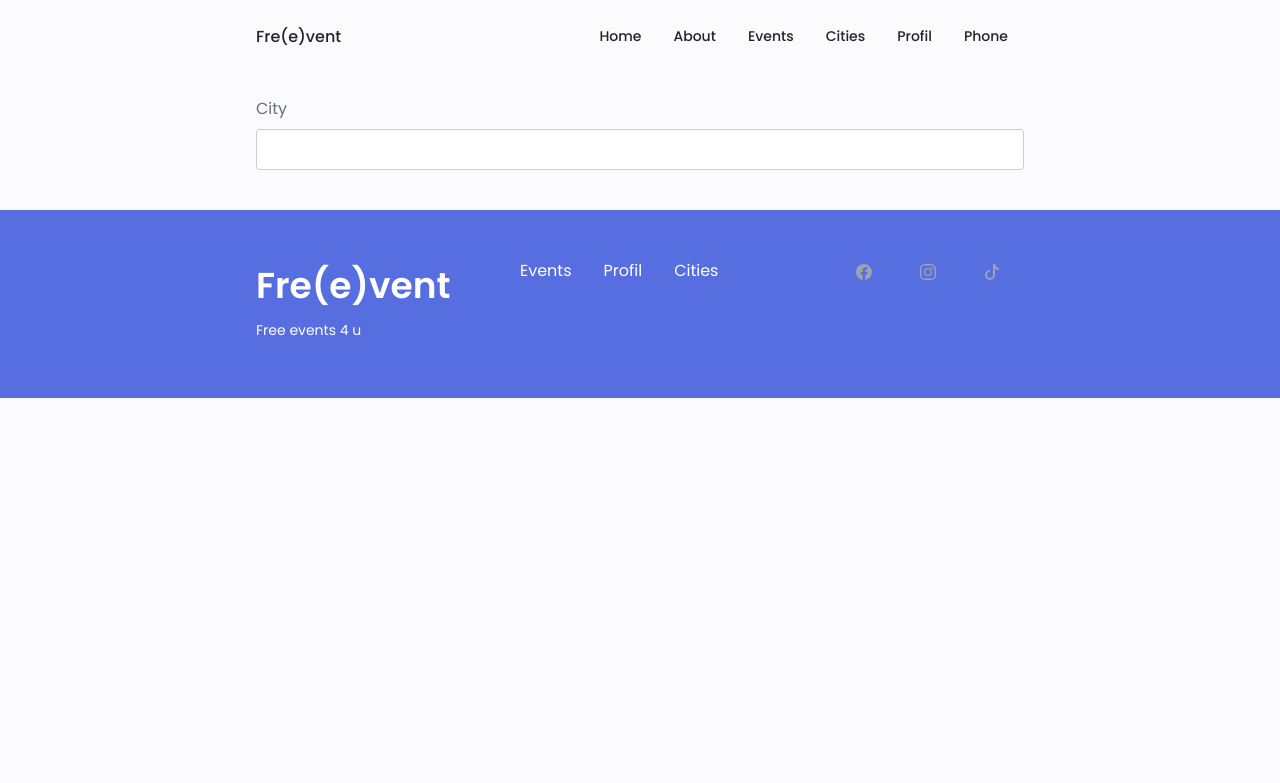
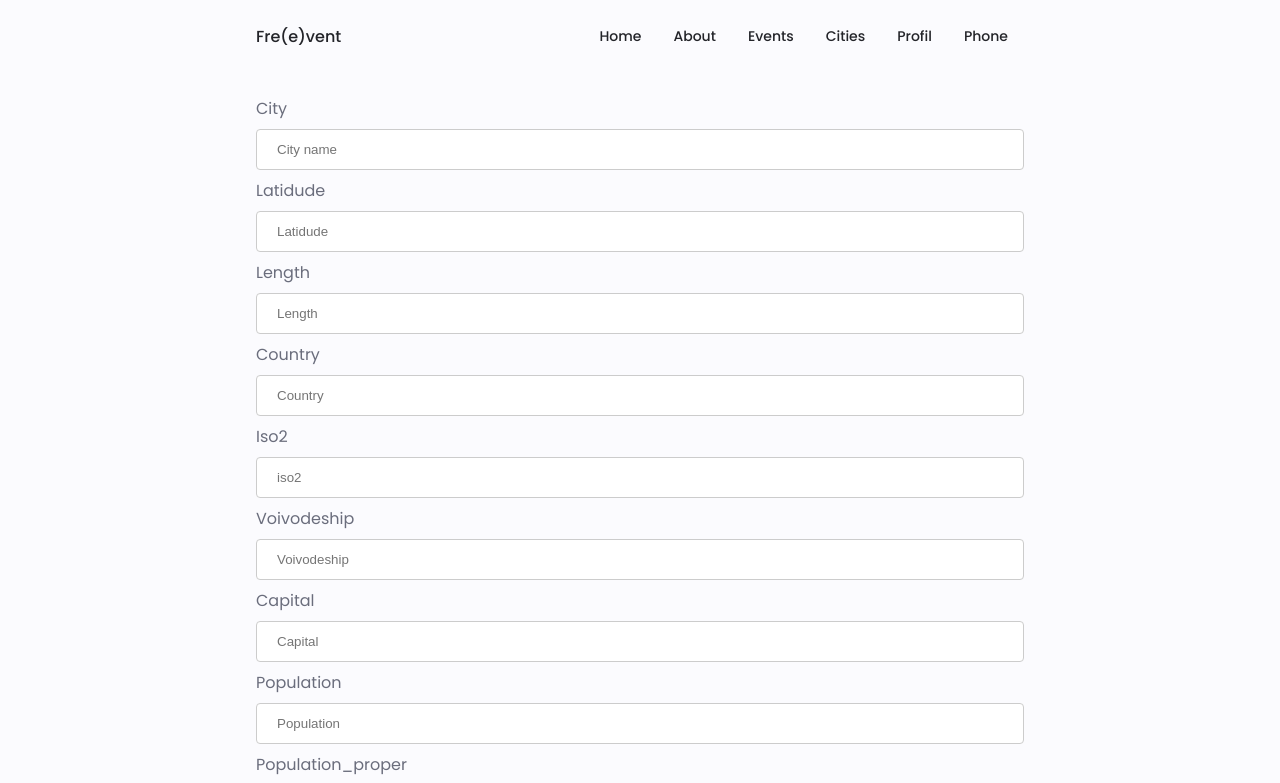
Before and after one commit to Staxar/Freevent, a Next.js app: page /cities/add in a window 1280 px wide. Shown: the top 783 px of the page. Built offline with nearby package versions, Linux system fonts and the light colour scheme.

Commit message:
Add cities and event page, add swiper in cities section, update database

```diff
--- a/components/Events.jsx
+++ b/components/Events.jsx
@@ -10,7 +10,7 @@ export default function Events({ eventsList, citiesList }) {
         <h2 className="section__title">Events</h2>
         <div className="events__container container grid">
         {eventsList.map((event,i) =>{
-          if(i<4){
+          if(i<5){
             return(
               <CardEvent
               key={event._id}
--- a/components/Layout/Header.jsx
+++ b/components/Layout/Header.jsx
@@ -26,7 +26,7 @@ export default function Header() {
     <section className="header">
       <header className="header" id="header">
           <nav className="nav container">
-            <a href="#" className="nav__logo">Fre(e)vent</a>
+            <a href="/" className="nav__logo">Fre(e)vent</a>
 
           <div className="nav__menu" id="nav-menu">
                     <ul className="nav__list grid">
--- a/models/Cities.js
+++ b/models/Cities.js
@@ -8,12 +8,10 @@ const CitiesSchema = new mongoose.Schema({
     },
     lat:{
         type: String,
-        required: true,
         maxlength: 255,
     },
     lng:{
         type: String,
-        required: true,
         maxlength: 255,
     },
     country:{
@@ -23,7 +21,6 @@ const CitiesSchema = new mongoose.Schema({
     },
     iso2:{
         type: String,
-        required: true,
         maxlength: 255,
     },
     voivodeship:{
@@ -43,6 +40,7 @@ const CitiesSchema = new mongoose.Schema({
         type: String,
         maxlength: 255,
     }
-})
+},{ timestamps: true }
+)
 
 export default mongoose.models.Cities || mongoose.model("Cities", CitiesSchema);
--- a/pages/cities/add.jsx
+++ b/pages/cities/add.jsx
@@ -1,30 +1,132 @@
-import React from 'react'
+import React, { useState, useRef } from 'react'
+import { useRouter } from 'next/router';
 import Layout from '../../components/Layout'
 
 export default function CitiesAdd() {
+    const cityForm = useRef();
+    const [error, setError] = useState();
+    const [formProcessing, setFormProcessing] = useState(false);
+    const router = useRouter();
+
+
 
     async function handleSubmit(e) {
+        if (formProcessing) return;
+        setFormProcessing(true);
+        setError(null);
         const form = new FormData(cityForm.current);
         const payload = {
             city: form.get('city'),
+            lat: form.get('latidude'),
+            lng: form.get('length'),
             country: form.get('country'),
+            iso2: form.get('iso2'),
             voivodeship: form.get('voivodeship'),
-            postal_code: form.get('postal_code'),
+            capital: form.get('capital'),
+            population: form.get('population'),
+            population_proper: form.get('population_proper'),
+        }
 
+    const response = await fetch(`/api/cities`, {
+        method: 'POST',
+        body: JSON.stringify(payload),
+        headers: {
+          'Content-Type': 'application/json'
         }
+      });
+
+    if (response.ok) {
+        setFormProcessing(false);
+        router.push('/events');
+    }else {
+    const payload = await response.json();
+    setFormProcessing(false);
+    setError(payload.error);
     }
+}
+
+
 
   return (
     <Layout>
         <section className="add section">
             <div className="cities__container container">
-                <form action="#" onSubmit={handleSubmit}>
+                <form onSubmit={handleSubmit} ref={cityForm}>
+                {error && <div className="form__error">{error}</div>}
                     <label>City</label>
                     <input
                     type='text'
                     name='city'
-                    valeu></input>
-
+                    id='city'
+                    placeholder='City name'
+                    required
+                    >
+                    </input>
+                    <label>Latidude</label>
+                    <input
+                    type='text'
+                    name='latidude'
+                    id='latidude'
+                    placeholder='Latidude'
+                    >
+                    </input>
+                    <label>Length</label>
+                    <input
+                    type='text'
+                    name='length'
+                    id='length'
+                    placeholder='Length'
+                    >
+                    </input>
+                    <label>Country</label>
+                    <input
+                    type='text'
+                    name='country'
+                    id='country'
+                    placeholder='Country'
+                    >
+                    </input>
+                    <label>Iso2</label>
+                    <input
+                    type='text'
+                    name='iso2'
+                    id='iso2'
+                    placeholder='iso2'
+                    >
+                    </input>
+                    <label>Voivodeship</label>
+                    <input
+                    type='text'
+                    name='voivodeship'
+                    id='voivodeship'
+                    placeholder='Voivodeship'
+                    >
+                    </input>
+                    <label>Capital</label>
+                    <input
+                    type='text'
+                    name='capital'
+                    id='capital'
+                    placeholder='Capital'
+                    >
+                    </input>
+                    <label>Population</label>
+                    <input
+                    type='text'
+                    name='population'
+                    id='population'
+                    placeholder='Population'
+                    >
+                    </input>
+                    <label>Population_proper</label>
+                    <input
+                    type='text'
+                    name='population_proper'
+                    id='population_proper'
+                    placeholder='Population_proper'
+                    >
+                    </input>
+                    <button type="submit" className="button">Submit</button>
                 </form>
             </div>
         </section>
--- a/pages/events/[id].jsx
+++ b/pages/events/[id].jsx
@@ -1,5 +1,7 @@
-export default function Event ( {citiesList} ) {
-    console.log(props);
+
+
+export default function Event () {
+
     return (
         <div className="container">
             Hello
--- a/pages/events/index.jsx
+++ b/pages/events/index.jsx
@@ -15,7 +15,6 @@ useEffect(async () => {
         console.error(e, "Error");
     }
 }, []);
-
 
   return (
     <Layout>
--- a/styles/components/cities.scss
+++ b/styles/components/cities.scss
@@ -0,0 +1,15 @@
+.cities__ {
+    &content {
+        position: relative;
+        border-radius: 0.5rem;
+        box-shadow: 0 2px 4px rgb(0 0 0 / 15%);
+        transition: 0.3s;
+        padding: 1rem;
+        justify-self: center;
+    }
+    &title {
+        font-size: var(--h3-font-size);
+        margin-bottom: var(--mb-1);
+        font-weight: var(--font-medium);
+    }
+}
```
Also changed, not shown: components/Cities.jsx (+18 -6 lines), components/CitiesCard.jsx (+5 -2 lines), pages/cities/index.jsx (added, +35 -0 lines).
